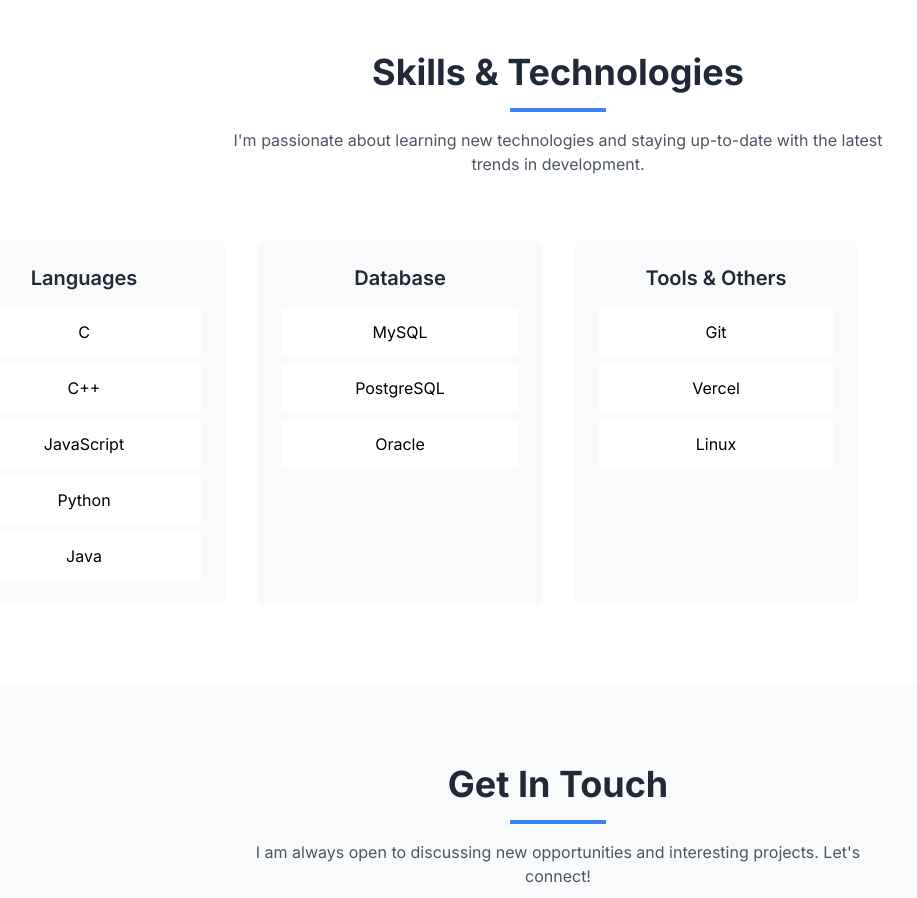
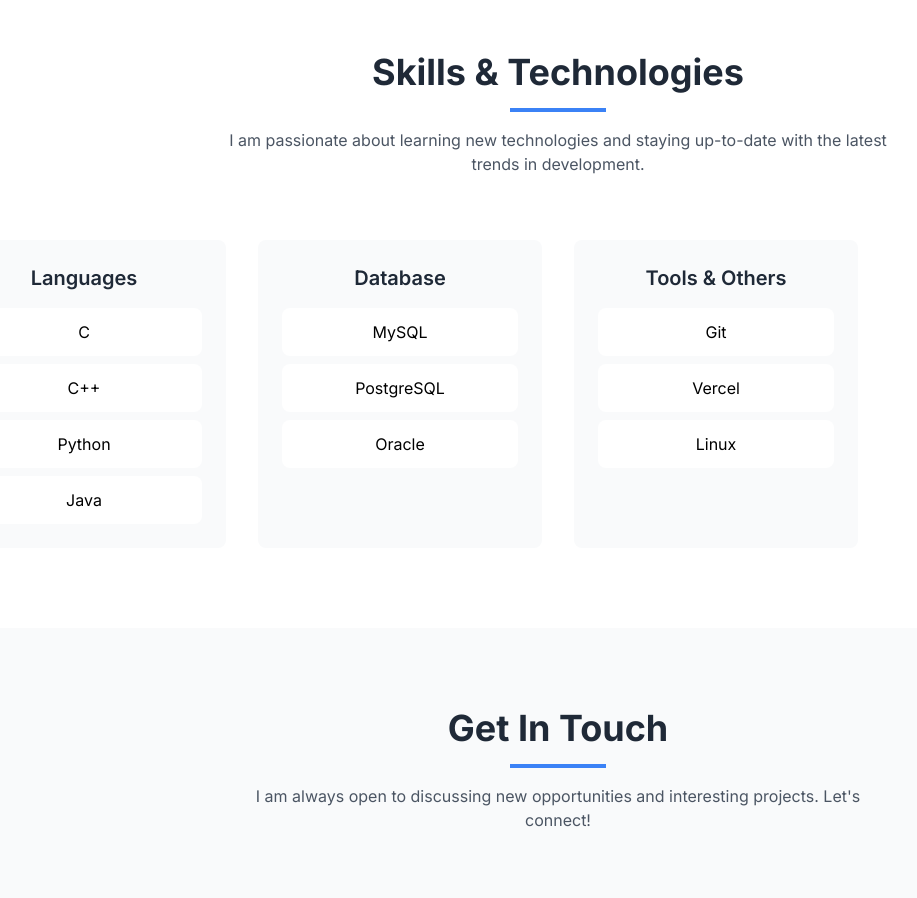
Before and after one commit to Raihan2511/my-portfolio, a Next.js app: page / in a window 1280 px wide. Shown: the part 2180-3078 px from the top of the page, without its empty margins (82-999 px from the left). Built offline with nearby package versions, Linux system fonts and the light colour scheme.

Commit message:
wip:updated skill section

```diff
--- a/components/Skills.js
+++ b/components/Skills.js
@@ -3,7 +3,7 @@
   const skillCategories = [
     {
       title: "Languages",
-      skills: ["C", "C++", "JavaScript", "Python", "Java"]
+      skills: ["C", "C++", "Python", "Java"]
     },
     // {
     //   title: "Backend",
@@ -26,7 +26,7 @@
           <h2 className="text-4xl font-bold text-gray-800 mb-4">Skills & Technologies</h2>
           <div className="w-24 h-1 bg-primary mx-auto mb-4"></div>
           <p className="text-gray-600 max-w-2xl mx-auto">
-            I'm passionate about learning new technologies and staying up-to-date with the latest trends in development.
+            I am passionate about learning new technologies and staying up-to-date with the latest trends in development.
           </p>
         </div>
 
```
